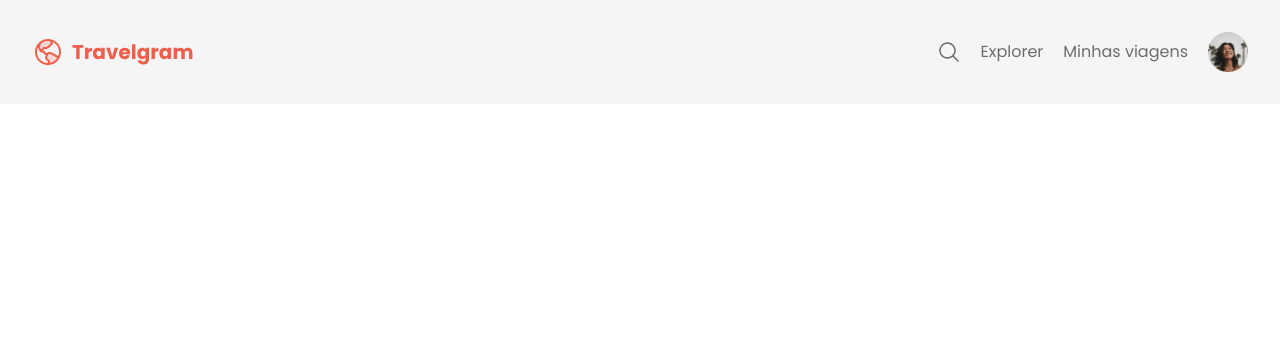
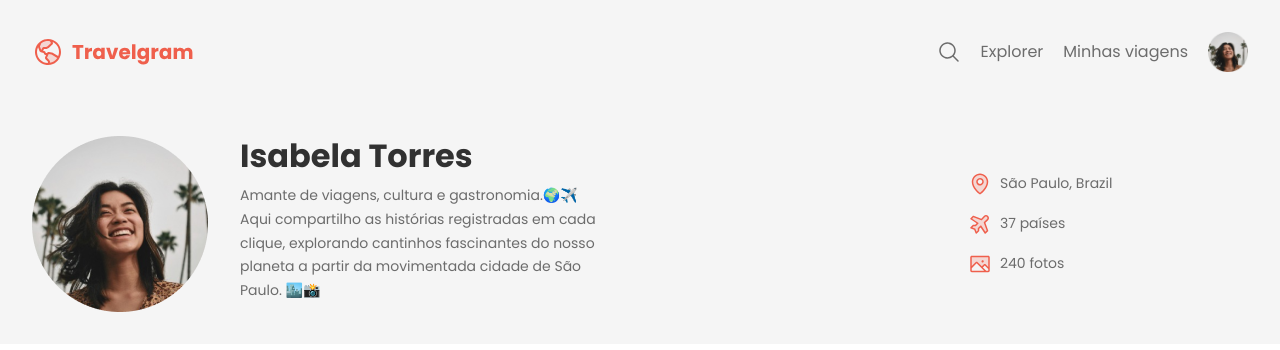
Before and after one commit to leonardo-lebre/Projeto_PerfildeViagens, a plain HTML site: page index.html in a window 1280 px wide. Drawn offline with Linux system fonts and the light colour scheme.

Commit message:
done header

```diff
--- a/index.html
+++ b/index.html
@@ -36,10 +36,37 @@
         </li>
       </ul>
     </nav>
+
+    <header>
+      <div class="container">
+        <div id="profile">
+          <img src="/assets/Profile pic.png" alt="Imagem de Isabela Torres">
+          <div>
+            <h1>Isabela Torres</h1>
+            <p>
+              Amante de viagens, cultura e gastronomia.🌍✈️ <br>
+              Aqui compartilho as histórias registradas em cada clique, explorando cantinhos fascinantes do nosso
+              planeta a partir da movimentada cidade de São Paulo. 🏙️📸</p>
+          </div>
+        </div>
+
+        <ul id="info">
+          <li>
+            <img src="/assets/icons/MapPin.svg" alt="Icone de mapa">
+            <span>São Paulo, Brazil</span>
+          </li>
+          <li>
+            <img src="/assets/icons/AirplaneTilt.svg" alt="Icone de avião">
+            <span>37 países</span>
+          </li>
+          <li>
+            <img src="/assets/icons/Image.svg" alt="Icone de imagem">
+            <span>240 fotos</span>
+          </li>
+        </ul>
+      </div>
+    </header>
   </div>
-  <header>
-
-  </header>
 </body>
 
 </html>
--- /dev/null
+++ b/styles/header.css
@@ -0,0 +1,39 @@
+header {
+  padding-block: 32px;
+  font: var(--text-md);
+}
+
+header .container {
+  display: flex;
+  align-items: center;
+  justify-content: space-between;
+}
+
+#profile{
+  display: flex;
+  gap: 32px;
+}
+
+#profile > div {
+  max-width: 384px;
+}
+
+#profile h1 {
+  font: var(--text-lg);
+  color: var(--text-color-primary);
+  margin-bottom: 8px;
+}
+
+#info {
+  list-style: none;
+  display: flex;
+  flex-direction: column;
+  gap: 16px;
+  width: 280px;
+}
+
+#info li {
+  display: flex;
+  align-items: center;
+  gap: 8px;
+}
--- a/styles/index.css
+++ b/styles/index.css
@@ -1,2 +1,3 @@
 @import url(global.css);
 @import url(nav.css);
+@import url(header.css);
```
